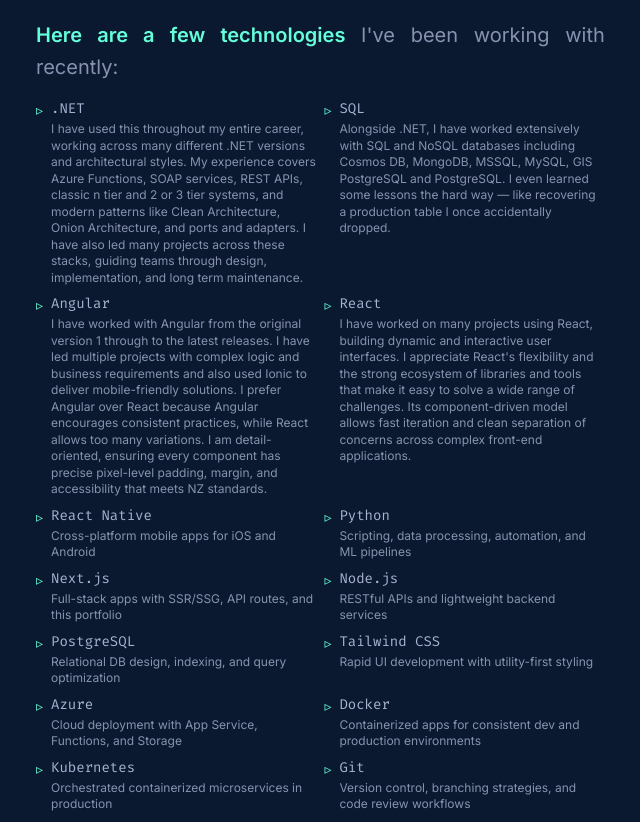
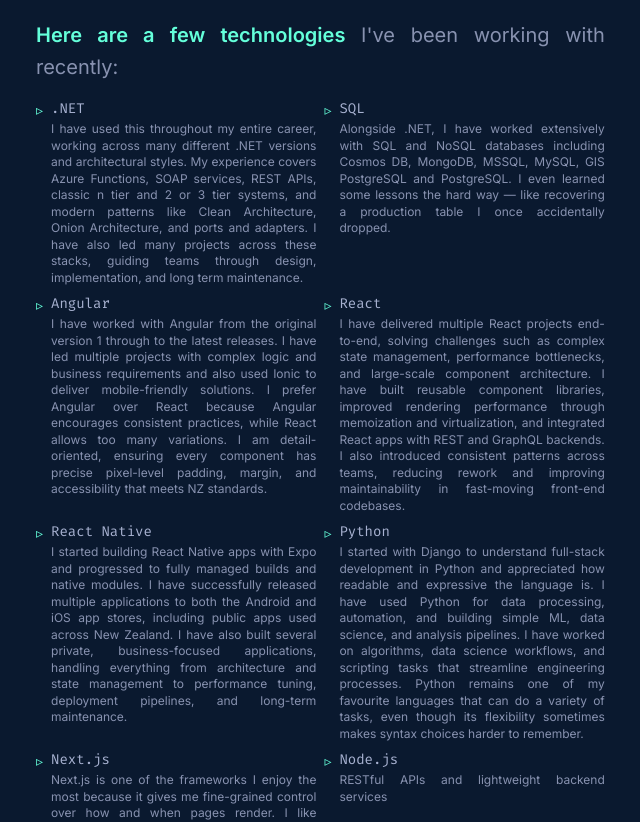
Before and after one commit to EdenGoforIt/who-am-i, a Next.js app: page / in a window 1280 px wide. Shown: the part 2684-3506 px from the top of the page, without its empty margins (114-754 px from the left). Built offline with nearby package versions, Linux system fonts and the light colour scheme.

Commit message:
add: enhance skills section with detailed descriptions for React, React Native, Python, and Next.js

```diff
--- a/components/about.tsx
+++ b/components/about.tsx
@@ -19,11 +19,20 @@
   },
   {
     name: "React",
-    desc: "I have worked on many projects using React, building dynamic and interactive user interfaces. I appreciate React's flexibility and the strong ecosystem of libraries and tools that make it easy to solve a wide range of challenges. Its component-driven model allows fast iteration and clean separation of concerns across complex front-end applications.",
+    desc: "I have delivered multiple React projects end-to-end, solving challenges such as complex state management, performance bottlenecks, and large-scale component architecture. I have built reusable component libraries, improved rendering performance through memoization and virtualization, and integrated React apps with REST and GraphQL backends. I also introduced consistent patterns across teams, reducing rework and improving maintainability in fast-moving front-end codebases.",
   },
-  { name: "React Native", desc: "Cross-platform mobile apps for iOS and Android" },
-  { name: "Python", desc: "Scripting, data processing, automation, and ML pipelines" },
-  { name: "Next.js", desc: "Full-stack apps with SSR/SSG, API routes, and this portfolio" },
+  {
+    name: "React Native",
+    desc: "I started building React Native apps with Expo and progressed to fully managed builds and native modules. I have successfully released multiple applications to both the Android and iOS app stores, including public apps used across New Zealand. I have also built several private, business-focused applications, handling everything from architecture and state management to performance tuning, deployment pipelines, and long-term maintenance.",
+  },
+  {
+    name: "Python",
+    desc: "I started with Django to understand full-stack development in Python and appreciated how readable and expressive the language is. I have used Python for data processing, automation, and building simple ML, data science, and analysis pipelines. I have worked on algorithms, data science workflows, and scripting tasks that streamline engineering processes. Python remains one of my favourite languages that can do a variety of tasks, even though its flexibility sometimes makes syntax choices harder to remember.",
+  },
+  {
+    name: "Next.js",
+    desc: "Next.js is one of the frameworks I enjoy the most because it gives me fine-grained control over how and when pages render. I like understanding the trade-offs between SSR, SSG, and client-side rendering, and choosing the right approach for each route. Working with file-based routing, data-fetching strategies, and server-side performance tuning has been genuinely interesting, especially when pushing for fast, predictable rendering across different environments.",
+  },
   { name: "Node.js", desc: "RESTful APIs and lightweight backend services" },
   { name: "PostgreSQL", desc: "Relational DB design, indexing, and query optimization" },
   { name: "Tailwind CSS", desc: "Rapid UI development with utility-first styling" },
@@ -120,7 +129,9 @@
                   <span className="text-green mt-0.5">▹</span>
                   <div>
                     <span>{skill.name}</span>
-                    <p className="text-xs text-slate font-sans mt-0.5 leading-snug">{skill.desc}</p>
+                    <p className="text-xs text-slate font-sans mt-0.5 leading-snug text-justify">
+                      {skill.desc}
+                    </p>
                   </div>
                 </li>
               ))}
```
